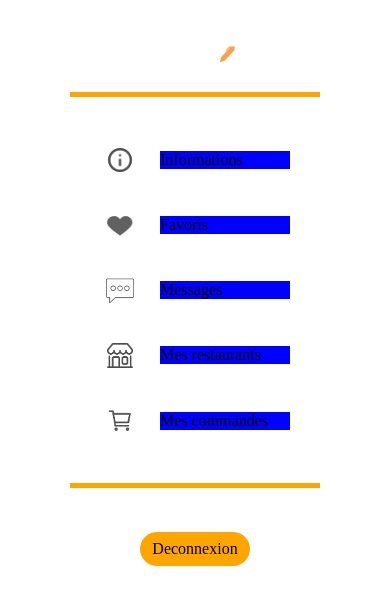
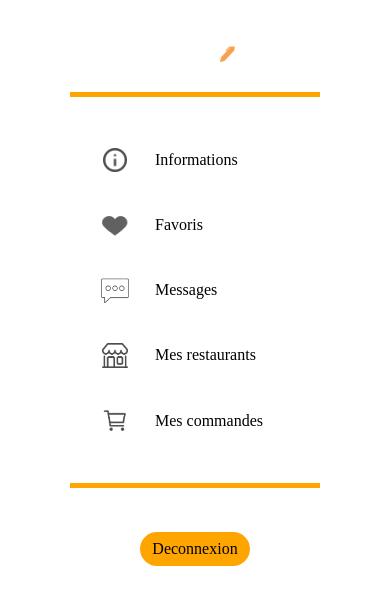
Before and after one commit to xRyolinx/tasteit, a Flask app: page /profil in a window 390 px wide. Shown: the part 157-762 px from the top of the page. Run offline with Flask 3, Linux system fonts and the light colour scheme; the visitor is signed in with stand-in values (Sample User, id 1); style sheets or scripts are compiled from the project's sources; some libraries are stand-ins or nearby versions; some web fonts are replaced.

Commit message:
responsive info profil

```diff
--- a/static/css/profil/profil.css
+++ b/static/css/profil/profil.css
@@ -204,8 +204,7 @@ a {
   /* background-color: red; */
 }
 .choices .bottom .element .text {
-  width: 130px;
-  background-color: blue;
+  width: 140px;
 }
 .choices .deconnexion {
   height: 10%;
--- a/static/css/profil/profil.scss
+++ b/static/css/profil/profil.scss
@@ -263,8 +263,8 @@ a {
 
 
             .text {
-                width: 130px;
-                background-color: blue;
+                width: 140px;
+                // background-color: blue;
             }
         }
     }
```
Also changed, not shown: 1 other file.
